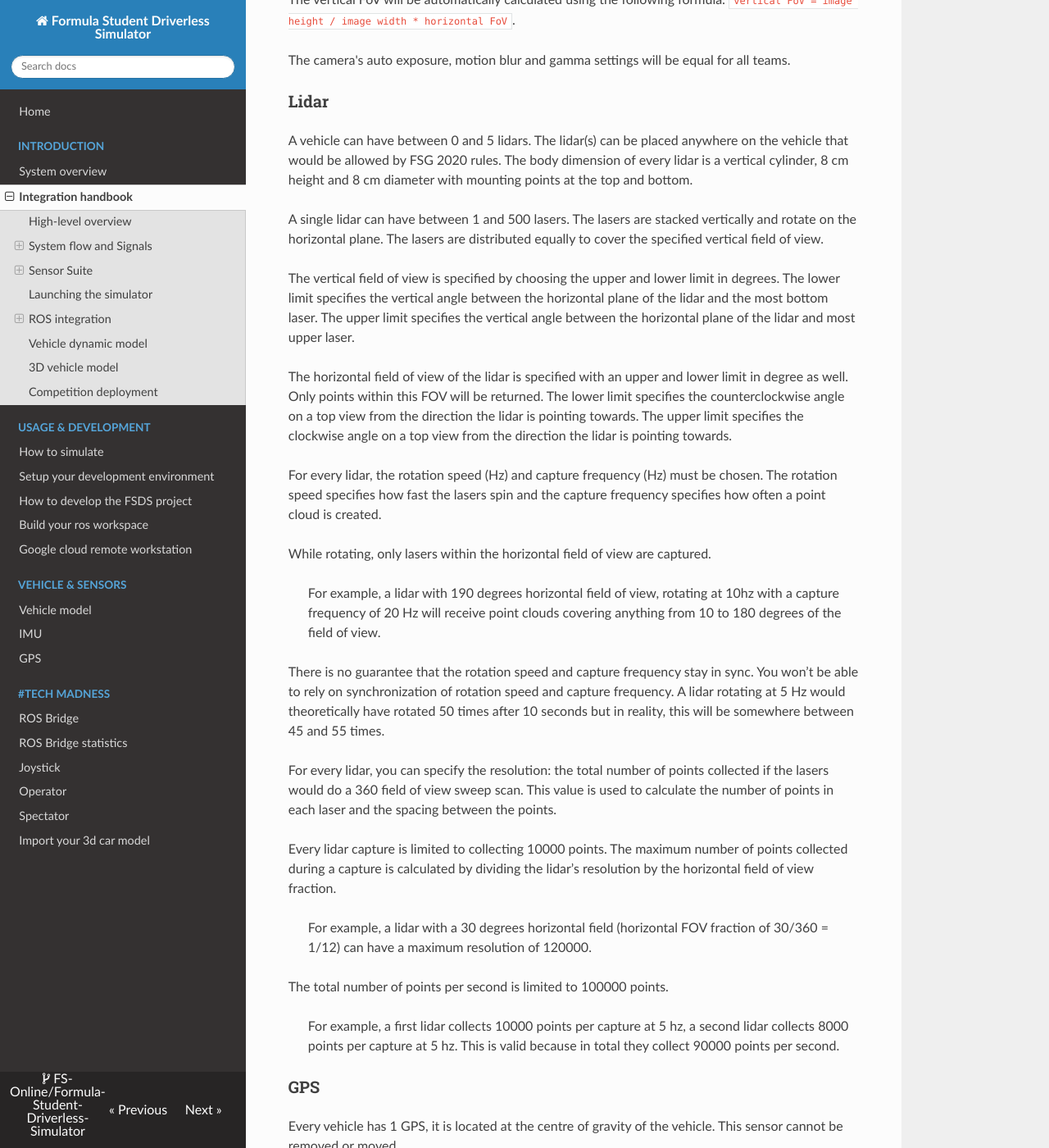
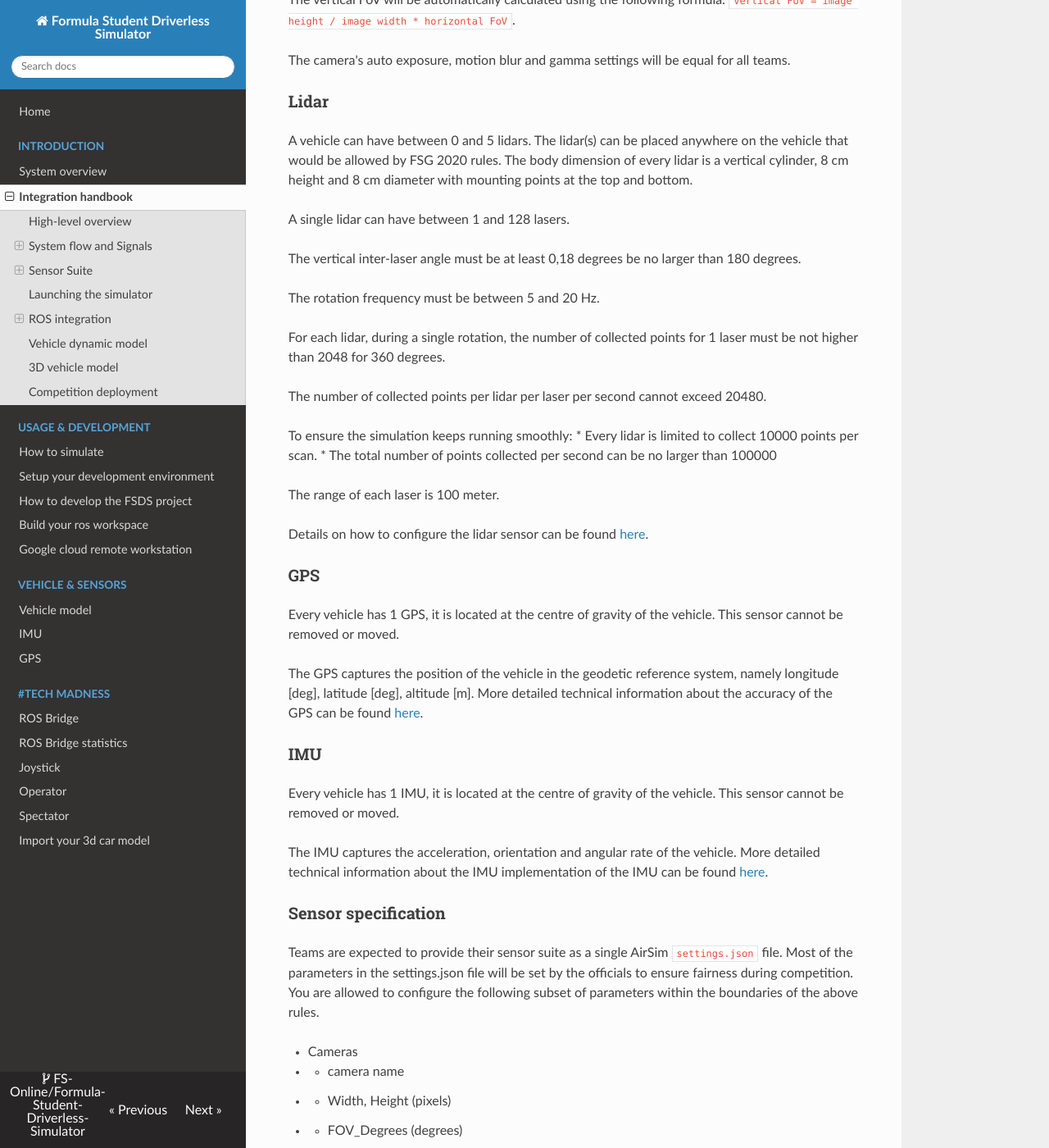
Before and after one commit to FS-Driverless/Formula-Student-Driverless-Simulator, an MkDocs documentation site: the page built from docs/integration-handbook.md, in a window 1280 px wide and 1400 px high, scrolled down 2802 px. Shown: the whole window at 82% size. Built offline with MkDocs 1.6.1, drawn with Linux system fonts in a browser that asks for light colours; nearby versions of some CDN libraries; comment, search, counter and statistics services are not loaded; some of the changed text lies outside the part shown.

Commit message:
Added more lidar rules as proposed in #127 to prevent unrealistic setups, simplify lidar capture model to ease configuration and split documentation into 'lidar configuration' (see lidar.md) and 'competition rules' (see integration-handbook.md)

```diff
--- a/docs/integration-handbook.md
+++ b/docs/integration-handbook.md
@@ -101,41 +101,23 @@ A vehicle can have between 0 and 5 lidars.
 The lidar(s) can be placed anywhere on the vehicle that would be allowed by FSG 2020 rules.
 The body dimension of every lidar is a vertical cylinder, 8 cm height and 8 cm diameter with mounting points at the top and bottom.
 
-A single lidar can have between 1 and 500 lasers.
-The lasers are stacked vertically and rotate on the horizontal plane.
-The lasers are distributed equally to cover the specified vertical field of view.
+A single lidar can have between 1 and 128 lasers.
 
-The vertical field of view is specified by choosing the upper and lower limit in degrees.
-The lower limit specifies the vertical angle between the horizontal plane of the lidar and the most bottom laser.
-The upper limit specifies the vertical angle between the horizontal plane of the lidar and most upper laser.
+The vertical inter-laser angle must be at least 0,18 degrees be no larger than 180 degrees.
 
-The horizontal field of view of the lidar is specified with an upper and lower limit in degree as well. Only points within this FOV will be returned.
-The lower limit specifies the counterclockwise angle on a top view from the direction the lidar is pointing towards.
-The upper limit specifies the clockwise angle on a top view from the direction the lidar is pointing towards.
+The rotation frequency must be between 5 and 20 Hz.
 
-For every lidar, the rotation speed (Hz) and capture frequency (Hz) must be chosen.
-The rotation speed specifies how fast the lasers spin and the capture frequency specifies how often a point cloud is created.
+For each lidar, during a single rotation, the number of collected points for 1 laser must be not higher than 2048 for 360 degrees.
 
-While rotating, only lasers within the horizontal field of view are captured.
+The number of collected points per lidar per laser per second cannot exceed 20480.
 
-> For example, a lidar with 190 degrees horizontal field of view, rotating at 10hz with a capture frequency of 20 Hz will receive point clouds covering anything from 10 to 180 degrees of the field of view.
+To ensure the simulation keeps running smoothly:
+* Every lidar is limited to collect 10000 points per scan.
+* The total number of points collected per second can be no larger than 100000
 
-There is no guarantee that the rotation speed and capture frequency stay in sync.
-You won’t be able to rely on synchronization of rotation speed and capture frequency.
-A lidar rotating at 5 Hz would theoretically have rotated 50 times after 10 seconds but in reality, this will be somewhere between 45 and 55 times.
+The range of each laser is 100 meter.
 
-For every lidar, you can specify the resolution: the total number of points collected if the lasers would do a 360 field of view sweep scan.
-This value is used to calculate the number of points in each laser and the spacing between the points.
-
-Every lidar capture is limited to collecting 10000 points.
-The maximum number of points collected during a capture is calculated by dividing the lidar’s resolution by the horizontal field of view fraction.
-
-> For example, a lidar with a 30 degrees horizontal field (horizontal FOV fraction of 30/360 = 1/12) can have a maximum resolution of 120000.
-
-The total number of points per second is limited to 100000 points.
-
-> For example, a first lidar collects 10000 points per capture at 5 hz, a second lidar collects 8000 points per capture at 5 hz.
-  This is valid because in total they collect 90000 points per second.
+Details on how to configure the lidar sensor can be found [here](lidar.md).
 
 ### GPS
 Every vehicle has 1 GPS, it is located at the centre of gravity of the vehicle.
@@ -162,9 +144,9 @@ You are allowed to configure the following subset of parameters within the bound
  *  * FOV_Degrees (degrees)
  *  * X, Y, Z (meters)
  *  * Pitch, Roll, Yaw (degrees)
-* Lidars
- *  * NumberOfChannels
- *  * PointsPerSecond
+* Lidars (for more details, see [the lidar documentation](lidar.md))
+ *  * NumberOfLasers
+ *  * PointsPerScan
  *  * RotationsPerSecond
  *  * HorizontalFOVStart (degrees)
  *  * HorizontalFOVEnd (degrees)
```
Also changed, not shown: docs/lidar.md (added, +49 -0 lines), settings.json (+11 -7 lines), 8 other files.
